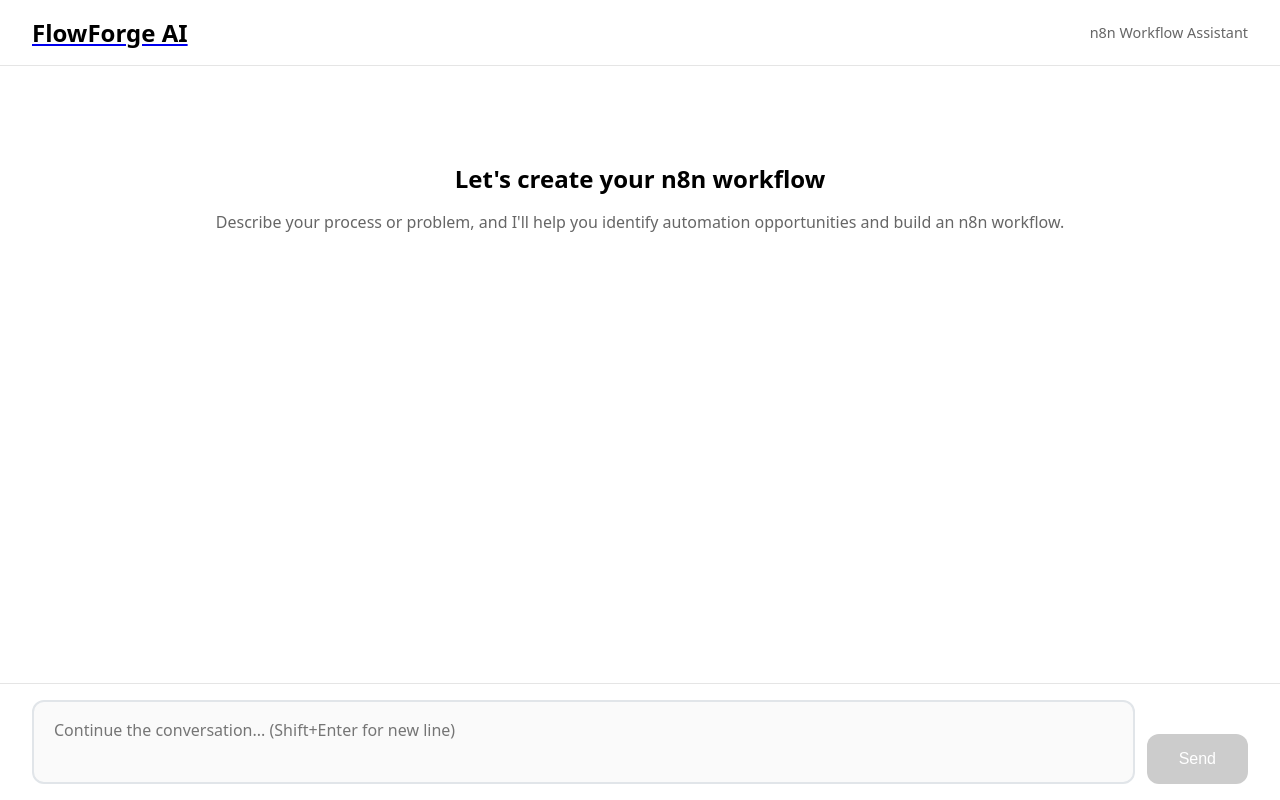
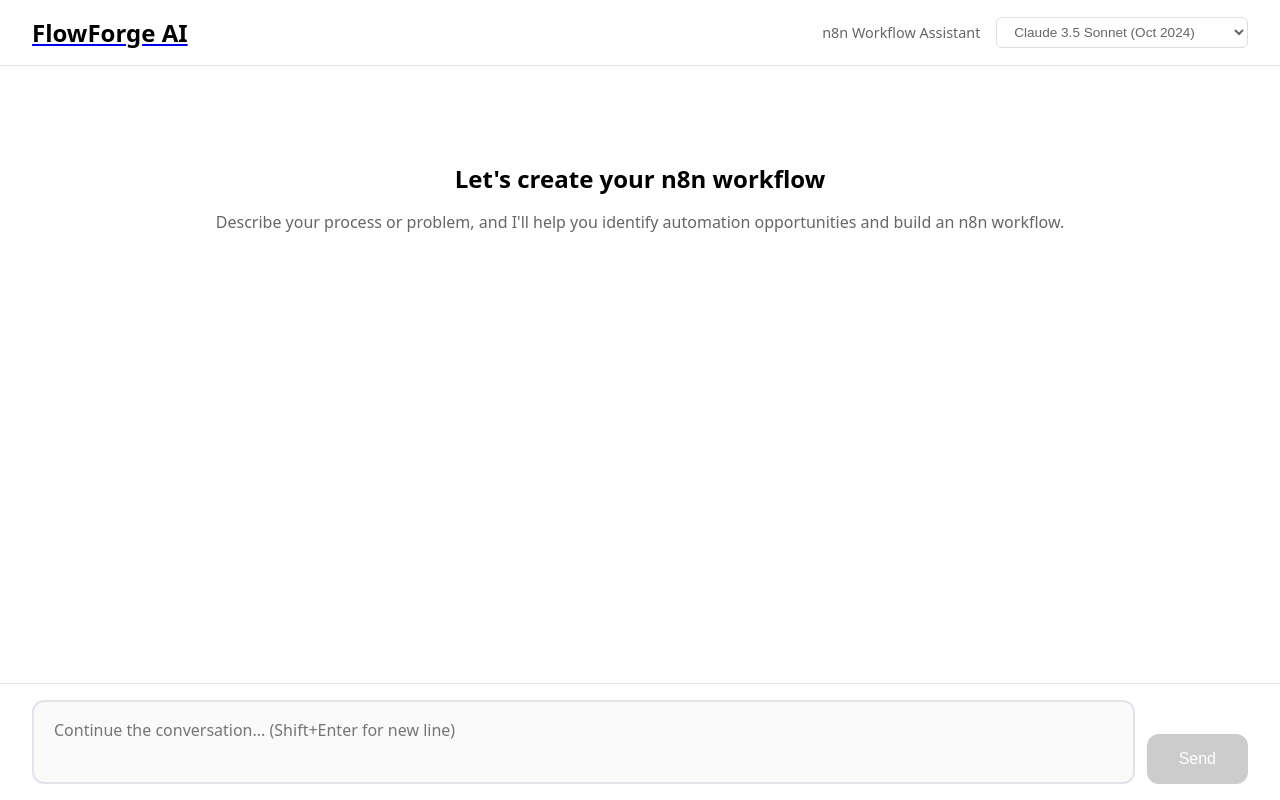
Before and after one commit to andrewkuan/flowforge-ai, a Next.js app: page /chat in a window 1280 px wide. Built offline with nearby package versions, Linux system fonts and the light colour scheme.

Commit message:
Add model selector dropdown - users can now choose between different Claude models

```diff
--- a/app/api/chat/route.ts
+++ b/app/api/chat/route.ts
@@ -8,7 +8,7 @@ const anthropic = new Anthropic({
 
 export async function POST(req: NextRequest) {
   try {
-    const { messages } = await req.json()
+    const { messages, model } = await req.json()
 
     if (!process.env.ANTHROPIC_API_KEY) {
       return NextResponse.json(
@@ -270,7 +270,7 @@ CRITICAL FORMAT REQUIREMENTS:
 
     // Create streaming response
     const stream = await anthropic.messages.create({
-      model: 'claude-sonnet-4-0',
+      model: model || 'claude-3-5-sonnet-20241022', // Use selected model or default
       max_tokens: 4000,  // Increased for complete n8n workflow generation
       system: systemPrompt,
       messages: anthropicMessages,
--- a/app/chat/page.tsx
+++ b/app/chat/page.tsx
@@ -432,6 +432,9 @@ export default function ChatPage() {
     message: ''
   })
 
+  // Model selection state
+  const [selectedModel, setSelectedModel] = useState('claude-3-5-sonnet-20241022')
+
 
   // Function to copy Mermaid to clipboard
   const copyMermaidToClipboard = (text: string) => {
@@ -809,7 +812,7 @@ export default function ChatPage() {
     fetch('/api/chat', {
       method: 'POST',
       headers: { 'Content-Type': 'application/json' },
-      body: JSON.stringify({ messages: updatedMessages }),
+      body: JSON.stringify({ messages: updatedMessages, model: selectedModel }),
     }).then(async response => {
       if (!response.ok) throw new Error('Failed to get response')
 
@@ -926,7 +929,8 @@ For each automation suggestion, explain what n8n nodes could be used and why tha
         'Content-Type': 'application/json',
       },
       body: JSON.stringify({
-        messages: [...messages, { role: 'user', content: confirmationMessage }]
+        messages: [...messages, { role: 'user', content: confirmationMessage }],
+        model: selectedModel
       }),
     }).then(async response => {
       if (!response.ok) throw new Error('Failed to get response')
@@ -1005,7 +1009,8 @@ For each automation suggestion, explain what n8n nodes could be used and why tha
         'Content-Type': 'application/json',
       },
       body: JSON.stringify({
-        messages: [...messages, { role: 'user', content: confirmationMessage }]
+        messages: [...messages, { role: 'user', content: confirmationMessage }],
+        model: selectedModel
       }),
     }).then(async response => {
       if (!response.ok) throw new Error('Failed to get response')
@@ -1122,7 +1127,8 @@ For each automation suggestion, explain what n8n nodes could be used and why tha
           'Content-Type': 'application/json',
         },
         body: JSON.stringify({
-          messages: [...messages, userMessage]
+          messages: [...messages, userMessage],
+          model: selectedModel
         }),
       })
 
@@ -1232,6 +1238,30 @@ For each automation suggestion, explain what n8n nodes could be used and why tha
           <p style={{ color: '#666', margin: 0, fontSize: '0.9rem' }}>
             n8n Workflow Assistant
           </p>
+
+          {/* Model Selector */}
+          <select
+            value={selectedModel}
+            onChange={(e) => setSelectedModel(e.target.value)}
+            style={{
+              padding: '0.4rem 0.8rem',
+              border: '1px solid #ddd',
+              borderRadius: '6px',
+              fontSize: '0.85rem',
+              backgroundColor: 'white',
+              color: '#666',
+              cursor: 'pointer',
+              outline: 'none'
+            }}
+          >
+            <option value="claude-3-5-sonnet-20241022">Claude 3.5 Sonnet (Oct 2024)</option>
+            <option value="claude-3-5-sonnet-20240620">Claude 3.5 Sonnet (Jun 2024)</option>
+            <option value="claude-3-sonnet-20240229">Claude 3 Sonnet</option>
+            <option value="claude-3-haiku-20240307">Claude 3 Haiku</option>
+            <option value="claude-3-opus-20240229">Claude 3 Opus</option>
+            <option value="claude-sonnet-4-0">Claude 4 Sonnet (experimental)</option>
+            <option value="claude-3-7-sonnet-20250224">Claude 3.7 Sonnet (experimental)</option>
+          </select>
               {messages.length > 0 && (
                 <button
               onClick={resetChat}
```
